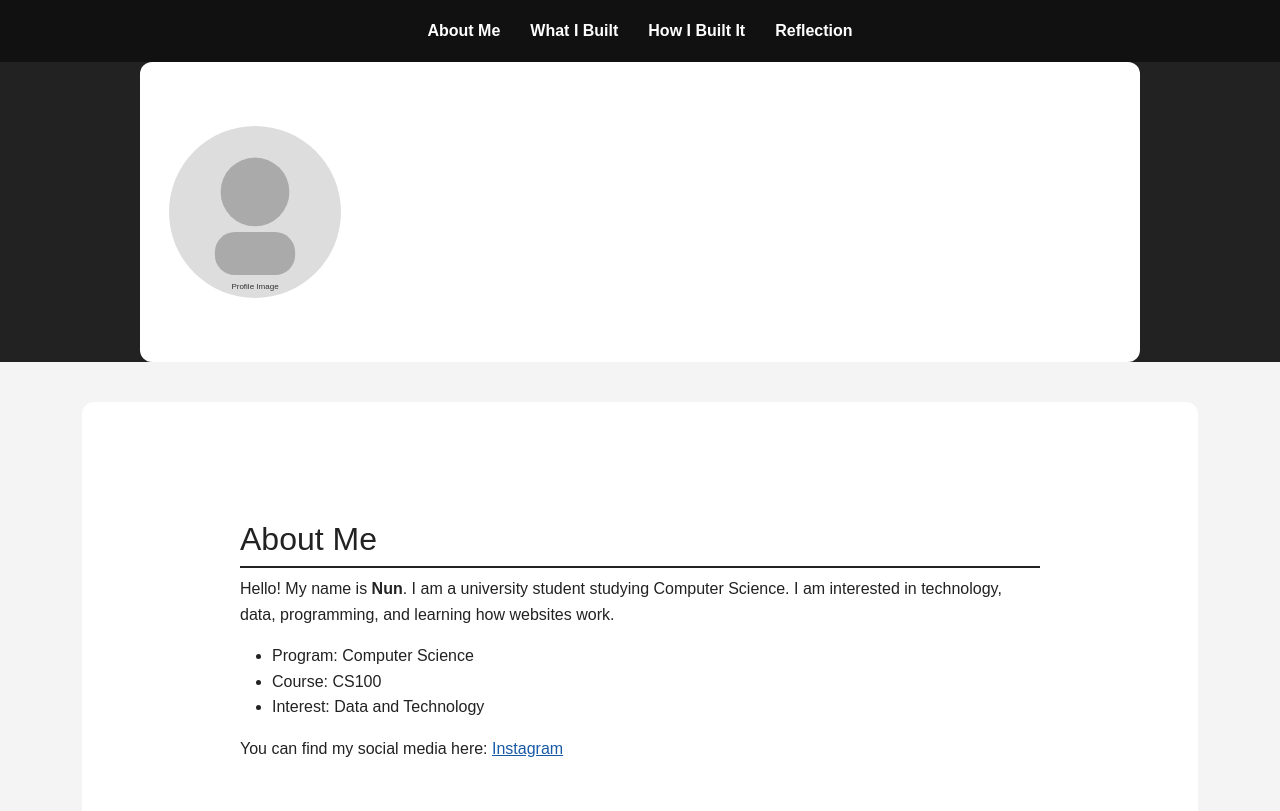
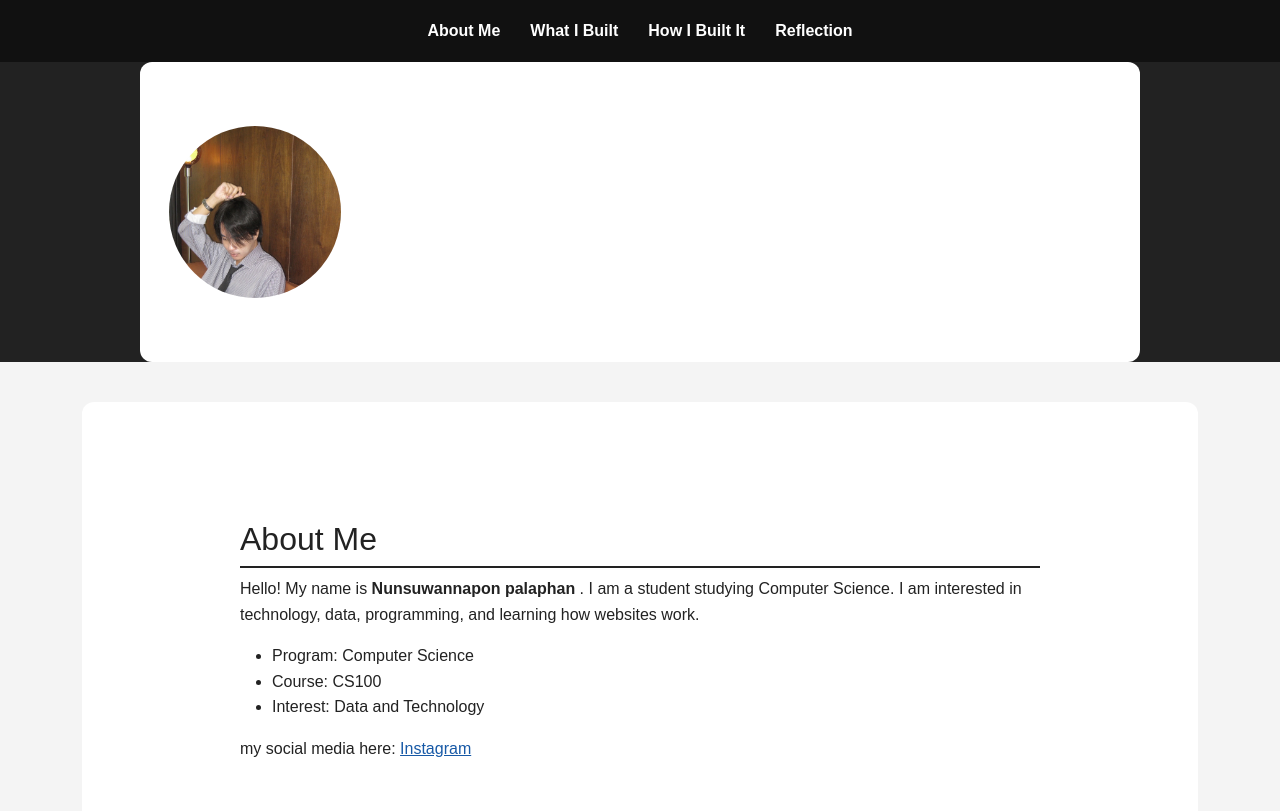
Before and after one commit to nansuwannapongpalaphan/A2_6909650530, a plain HTML site: page index.html in a window 1280 px wide. Shown: the top 811 px of the page. Drawn offline with nearby package versions, Linux system fonts and the light colour scheme.

Commit message:
uplote profile image and instragram link

```diff
--- a/index.html
+++ b/index.html
@@ -31,7 +31,7 @@
         </nav>
 
         <section class="hero">
-            <img src="media/profile.svg" alt="Profile picture">
+           <img src="media/profile.jpg" alt="Profile Image">
             <div>
                 <p class="hello">Hello, I'm Nun</p>
                 <h1>My First Learning Portfolio</h1>
@@ -49,7 +49,7 @@
 
             <h2>About Me</h2>
             <p>
-                Hello! My name is <strong>Nun</strong>. I am a university student
+                Hello! My name is <strong>Nunsuwannapon palaphan </strong>. I am a  student
                 studying Computer Science. I am interested in technology, data,
                 programming, and learning how websites work.
             </p>
@@ -59,10 +59,10 @@
                 <li>Interest: Data and Technology</li>
             </ul>
             <p>
-                You can find my social media here:
-                <a href="https://www.instagram.com/nehwely_/" target="_blank" rel="noopener">
-                    Instagram
-                </a>
+                my social media here:
+               <a href="https://www.instagram.com/nehwely_/" target="_blank">
+    Instagram
+</a>
             </p>
         </section>
 
```
Also changed, not shown: media/profile.jpg (added), media/profile.svg (deleted).
